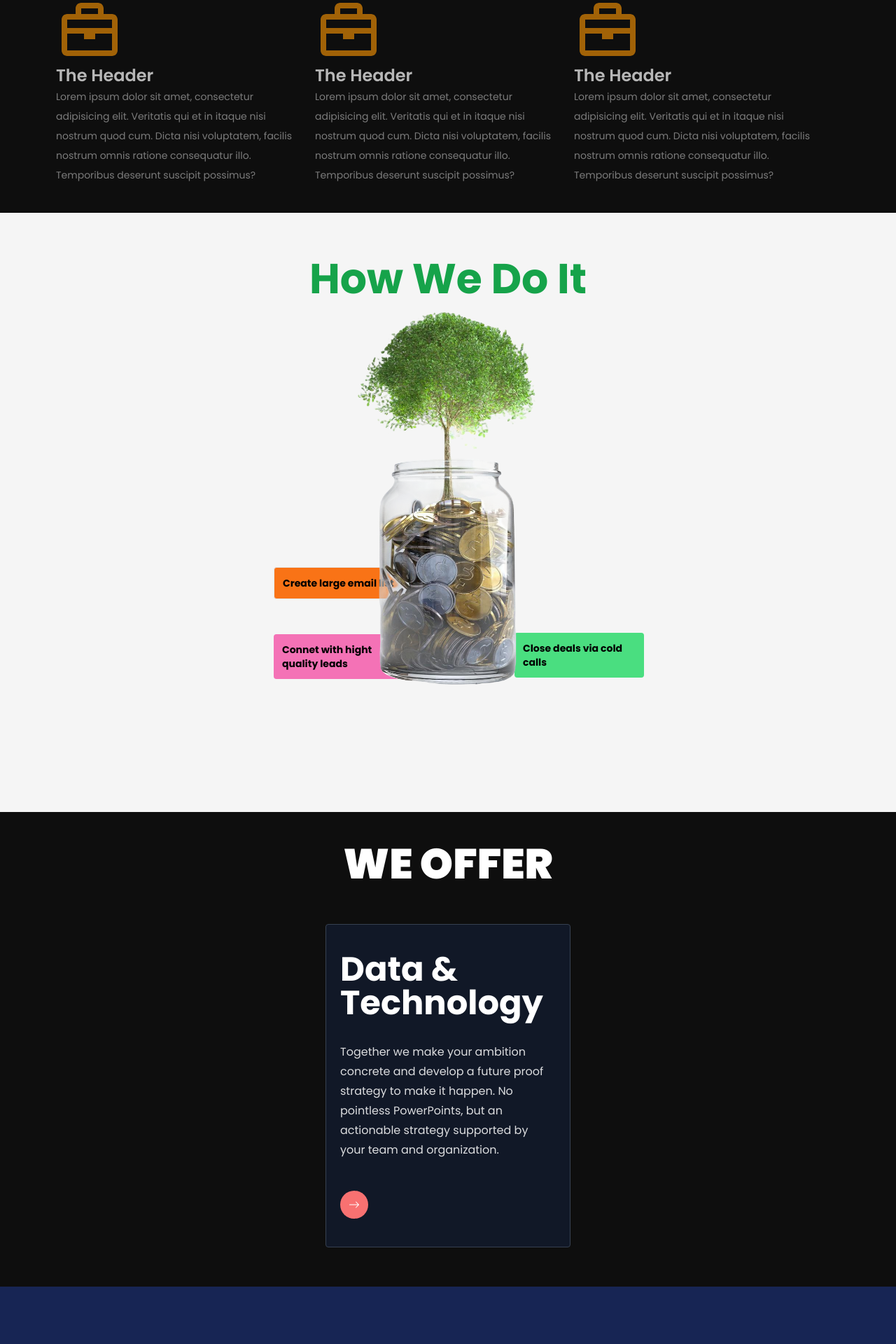
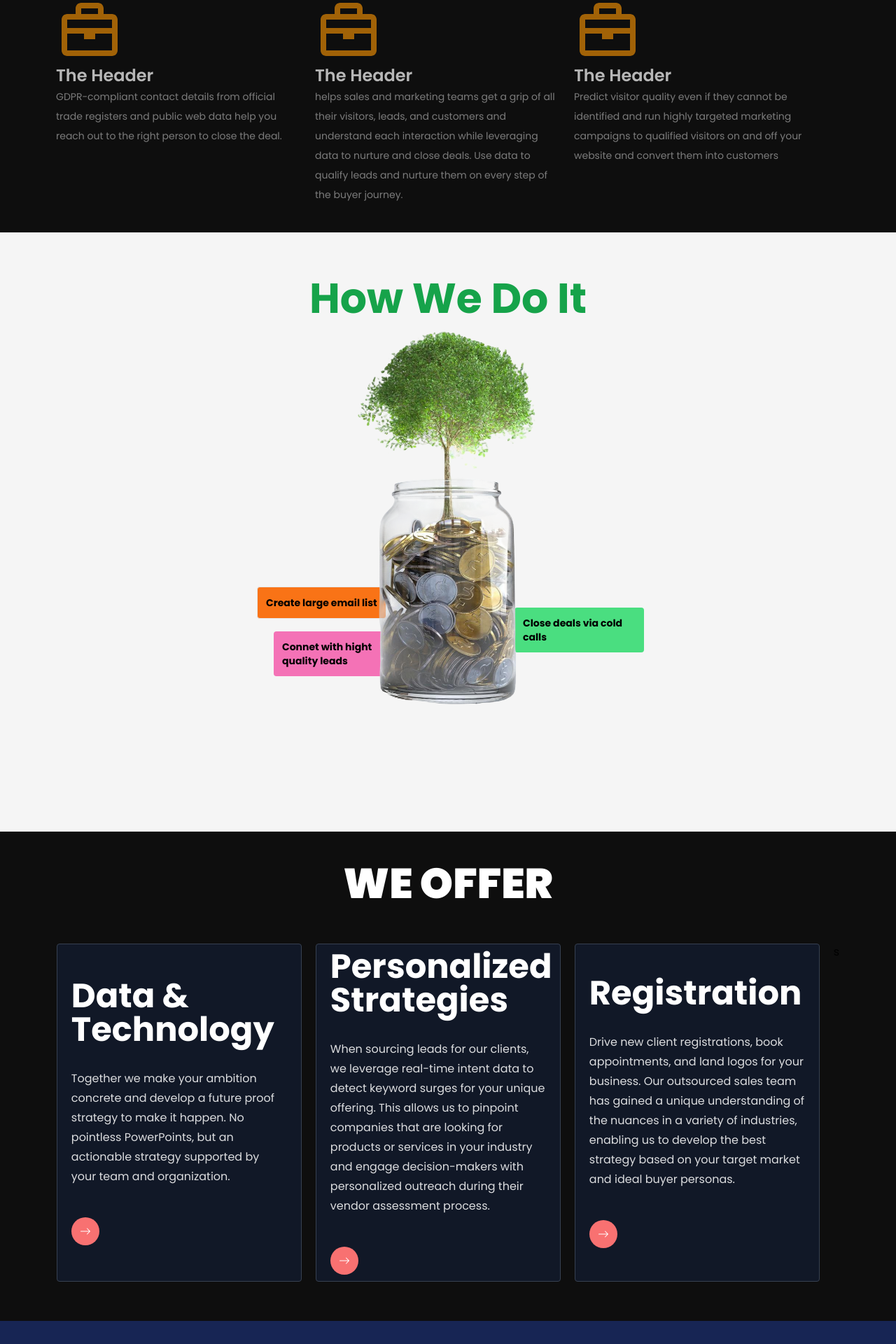
Before and after one commit to Dadedeji8/limelight, a React (Vite) app: page / in a window 1280 px wide. Shown: the part 1920-3840 px from the top of the page at 70% size. Built offline with nearby package versions, Linux system fonts and the light colour scheme.

Commit message:
made the card compenent reuseable

```diff
--- a/src/App.jsx
+++ b/src/App.jsx
@@ -135,21 +135,21 @@ function App() {
           </div>
 
           <div className="cards flex-wrap flex gap-5 max-w-[1200px] m-auto mt-20 px-10">
-            <CardComponent icon='FaBriefcase' />
-            <CardComponent />
-            <CardComponent />
+            <CardComponent icon='FaBriefcase' content='GDPR-compliant contact details from official trade registers and public web data help you reach out to the right person to close the deal.' />
+            <CardComponent content={' helps sales and marketing teams get a grip of all their visitors, leads, and customers and understand each interaction while leveraging data to nurture and close deals. Use data to qualify leads and nurture them on every step of the buyer journey.'} />
+            <CardComponent content='Predict visitor quality even if they cannot be identified and run highly targeted marketing campaigns to qualified visitors on and off your website and convert them into customers' />
           </div>
           <section className='bg-[#F5F5F5] pt-16 relative '>
             <h1 className="text-green-600 font-bold text-3xl md:text-6xl text-center">How We Do It</h1>
             <div className="img-container relative items-start justify-center max-w-[450px] m-auto">
               <img src={tree} alt="" className='relative max-w-[150px] md:max-w-[260px] m-auto z-20' />
-              <div className="relative text-sm left-[0.4rem] w-fit bottom-20 md:max-w-[185px] md:-left-6">
+              <div className="relative text-sm left-[0.4rem] w-fit bottom-28 md:max-w-[185px] md:-left-6">
                 <h1 className="text-black bg-pink-400 p-2 md:p-3 rounded  font-bold">Connet with hight quality leads</h1>
               </div>
-              <div className="relative text-sm -left-1 w-fit bottom-44 md:bottom-60 md:max-w-[185px] md:-left-6">
+              <div className="relative text-sm -left-1 w-fit bottom-52 md:bottom-60 md:max-w-[185px] md:-left-12">
                 <h1 className="text-black border bg-orange-500 p-2 md:p-3 rounded  font-bold">Create large email list </h1>
               </div>
-              <div className="relative text-sm right-[-15.2rem] w-fit bottom-48 md: max-w-[185px] md:-right-80">
+              <div className="relative text-sm right-[-15.2rem] w-fit bottom-64 md: max-w-[185px] md:-right-80">
                 <h1 className="text-black bg-green-400 p-2 md:p-3 rounded  font-bold">Close deals via cold calls</h1>
               </div>
             </div>
@@ -159,7 +159,7 @@ function App() {
             <HeaderComponent title='WE OFFER' />
             <section className='flex gap-5 justify-center my-14'>
               <Link to={'/'}>
-                <div className="relative transition-all ease-in-out duration-300 card-offer  px-5 py-10 rounded hover:scale-[105%] bg-gray-900 border border-gray-700  hover:border-none   flex flex-col justify-center gap-8 text-white max-w-[350px] overflow-hidden">
+                <div className="relative transition-all ease-in-out duration-300 card-offer  px-5 py-10 rounded hover:scale-[105%] bg-gray-900 border border-gray-700  hover:border-none   flex flex-col justify-center gap-8 text-white max-w-[350px] overflow-hidden h-[483px]">
                   <div>
                     <h1 className="text-5xl font-bold">
                       Data & Technology</h1>
@@ -177,6 +177,43 @@ function App() {
                     hello
                   </div>
                 </div></Link>
+              <Link to={'/'}>
+                <div className="relative transition-all ease-in-out duration-300 card-offer  px-5 py-10 rounded hover:scale-[105%] bg-gray-900 border border-gray-700  hover:border-none   flex flex-col justify-center gap-8 text-white max-w-[350px] overflow-hidden h-[483px]">
+                  <div>
+                    <h1 className="text-5xl font-bold">
+                      Personalized Strategies</h1>
+                  </div>
+                  <div>
+                    <p className='leading-7 opacity-85'>
+                      When sourcing leads for our clients, we leverage real-time intent data to detect keyword surges for your unique offering. This allows us to pinpoint companies that are looking for products or services in your industry and engage decision-makers with personalized outreach during their vendor assessment process.
+                    </p>
+                    <span className="h-10 w-10 rounded-full bg-red-400 flex items-center justify-center mt-11 z-20 card-offer-arrow">
+                      <BsArrowRight />
+                    </span>
+                  </div>
+                  <div className="absolute inset-0 bg-gray-700 transition-transform duration-500 ease-in-out scale-y-0 hover:scale-y-100 origin-bottom">
+                    hello
+                  </div>
+                </div></Link>
+              <Link to={'/'}>
+                <div className="relative transition-all ease-in-out duration-300 card-offer  px-5 py-10 rounded hover:scale-[105%] bg-gray-900 border border-gray-700  hover:border-none   flex flex-col justify-center gap-8 text-white max-w-[350px] overflow-hidden h-[483px]">
+                  <div>
+                    <h1 className="text-5xl font-bold">
+                      Registration</h1>
+                  </div>
+                  <div>
+                    <p className='leading-7 opacity-85'>
+                      Drive new client registrations, book appointments, and land logos for your business. Our outsourced sales team has gained a unique understanding of the nuances in a variety of industries, enabling us to develop the best strategy based on your target market and ideal buyer personas.
+                    </p>
+                    <span className="h-10 w-10 rounded-full bg-red-400 flex items-center justify-center mt-11 z-20 card-offer-arrow">
+                      <BsArrowRight />
+                    </span>
+                  </div>
+                  <div className="absolute inset-0 bg-gray-700 transition-transform duration-500 ease-in-out scale-y-0 hover:scale-y-100 origin-bottom">
+                    hello
+                  </div>
+                </div></Link>
+              s
 
 
             </section>
--- a/src/components/CardComponent.jsx
+++ b/src/components/CardComponent.jsx
@@ -1,6 +1,6 @@
 import { BiBriefcase } from "react-icons/bi"
 
-const CardComponent = () => {
+const CardComponent = ({ content = 'Lorem ipsum dolor sit amet, consectetur adipisicing elit. Veritatis qui et in itaque nisi nostrum quod cum. Dicta nisi voluptatem, facilis nostrum omnis ratione consequatur illo. Temporibus deserunt suscipit possimus?' }) => {
     return (
         <div className="flex flex-col items-center md:items-start justify-center md:justify-start card max-w-[350px] mb-10  ">
             <div><BiBriefcase className="text-8xl  text-yellow-700" /></div>
@@ -9,7 +9,7 @@ const CardComponent = () => {
                     The Header
                 </h1>
                 <p className='text-white text-center md:text-left opacity-45 text-sm leading-loose '>
-                    Lorem ipsum dolor sit amet, consectetur adipisicing elit. Veritatis qui et in itaque nisi nostrum quod cum. Dicta nisi voluptatem, facilis nostrum omnis ratione consequatur illo. Temporibus deserunt suscipit possimus?</p></div>
+                    {content}</p></div>
         </div>
     )
 }
```
